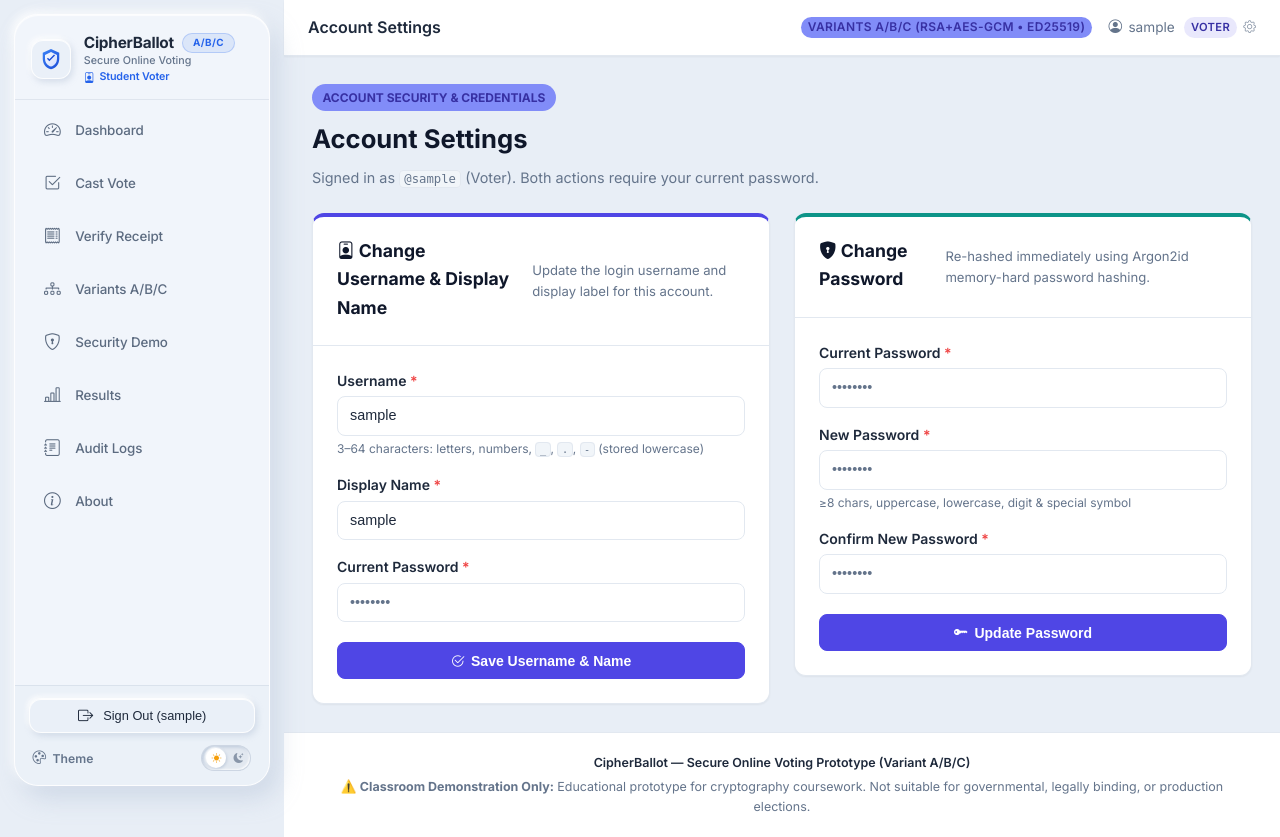
After one commit to vivek-agarwal05/CipherBallot-Voting-, a Flask app: page /auth/account in a window 1280 px wide. The commit adds this page. Run offline with Flask 3, Linux system fonts and the light colour scheme; the visitor is signed in with stand-in values (Sample User, id 1).

Commit message:
feat: add account settings to change username and password

```diff
--- a/app/auth/forms.py
+++ b/app/auth/forms.py
@@ -201,3 +201,63 @@ class ResetPasswordForm(FlaskForm):
         render_kw={'autocomplete': 'new-password', 'placeholder': '••••••••'},
     )
     submit = SubmitField('Reset Password')
+
+
+class AccountUsernameForm(FlaskForm):
+    """Update the authenticated user's username and display name after password confirmation."""
+    username = StringField(
+        'Username',
+        validators=[
+            DataRequired(message='Username is required.'),
+            Length(min=3, max=64, message='Username must be 3–64 characters.'),
+            Regexp(
+                r'^[a-zA-Z0-9_.\-]+$',
+                message='Username may only contain letters, digits, _, ., -',
+            ),
+        ],
+        render_kw={'autocomplete': 'username', 'placeholder': 'your_username'},
+    )
+    display_name = StringField(
+        'Display Name',
+        validators=[
+            DataRequired(message='Display name is required.'),
+            Length(min=2, max=128, message='Display name must be 2–128 characters.'),
+        ],
+        render_kw={'placeholder': 'Full or display name'},
+    )
+    current_password = PasswordField(
+        'Current Password (Required to Confirm)',
+        validators=[
+            DataRequired(message='Current password is required to update account details.'),
+        ],
+        render_kw={'autocomplete': 'current-password', 'placeholder': '••••••••'},
+    )
+    submit = SubmitField('Save Username & Name')
+
+
+class ChangePasswordForm(FlaskForm):
+    """Change the authenticated user's password after current password verification."""
+    current_password = PasswordField(
+        'Current Password',
+        validators=[
+            DataRequired(message='Current password is required.'),
+        ],
+        render_kw={'autocomplete': 'current-password', 'placeholder': '••••••••'},
+    )
+    new_password = PasswordField(
+        'New Password',
+        validators=[
+            DataRequired(message='New password is required.'),
+            Length(min=8, max=256, message='New password must be at least 8 characters.'),
+        ],
+        render_kw={'autocomplete': 'new-password', 'placeholder': '••••••••'},
+    )
+    confirm_password = PasswordField(
+        'Confirm New Password',
+        validators=[
+            DataRequired(message='Please confirm your new password.'),
+            EqualTo('new_password', message='New passwords must match.'),
+        ],
+        render_kw={'autocomplete': 'new-password', 'placeholder': '••••••••'},
+    )
+    submit = SubmitField('Update Password')
--- a/app/auth/routes.py
+++ b/app/auth/routes.py
@@ -38,7 +38,14 @@ from ..security.passwords import (
     verify_password,
     verify_password_reset_token,
 )
-from .forms import ForgotPasswordForm, LoginForm, RegisterForm, ResetPasswordForm
+from .forms import (
+    AccountUsernameForm,
+    ChangePasswordForm,
+    ForgotPasswordForm,
+    LoginForm,
+    RegisterForm,
+    ResetPasswordForm,
+)
 
 logger = logging.getLogger(__name__)
 
@@ -562,6 +569,133 @@ def reset_password(token: str):
 
 
 # ---------------------------------------------------------------------------
+# Authenticated Account Settings (Change Username / Display Name / Password)
+# ---------------------------------------------------------------------------
+
+def _render_account_settings(
+    username_form: AccountUsernameForm | None = None,
+    password_form: ChangePasswordForm | None = None,
+):
+    if username_form is None:
+        username_form = AccountUsernameForm(
+            username=current_user.username,
+            display_name=current_user.display_name,
+        )
+    if password_form is None:
+        password_form = ChangePasswordForm()
+    return render_template(
+        'auth/account.html',
+        username_form=username_form,
+        password_form=password_form,
+    )
+
+
+@auth_bp.route('/account', methods=['GET'])
+@login_required
+def account_settings():
+    """Display account security settings for the signed-in user."""
+    return _render_account_settings()
+
+
+@auth_bp.route('/account/username', methods=['POST'])
+@login_required
+@limiter.limit('10 per minute', methods=['POST'])
+def update_account_username():
+    """Update current user's username and display name after verifying current password."""
+    form = AccountUsernameForm()
+    if not form.validate_on_submit():
+        return _render_account_settings(username_form=form)
+
+    if not verify_password(current_user.password_hash, form.current_password.data):
+        flash('Current password is incorrect.', 'danger')
+        append_audit_event(
+            event_type='user.profile_update_failed',
+            actor_category='admin' if current_user.is_admin else 'user',
+            actor_ref=current_user.username,
+            payload={'ip': request.remote_addr, 'reason': 'invalid_current_password'},
+        )
+        return _render_account_settings(username_form=form)
+
+    new_username = form.username.data.strip().lower()
+    new_display_name = form.display_name.data.strip()
+    old_username = current_user.username
+    old_display_name = current_user.display_name
+
+    if new_username == old_username and new_display_name == old_display_name:
+        flash('No changes detected for username or display name.', 'info')
+        return redirect(url_for('auth.account_settings'))
+
+    if new_username != old_username:
+        clash = (
+            db.session.query(User)
+            .filter(func.lower(User.username) == new_username, User.id != current_user.id)
+            .first()
+        )
+        if clash:
+            flash(f'Username "{new_username}" is already in use. Please choose another.', 'danger')
+            return _render_account_settings(username_form=form)
+
+    current_user.username = new_username
+    current_user.display_name = new_display_name
+    db.session.commit()
+
+    append_audit_event(
+        event_type='user.profile_updated',
+        actor_category='admin' if current_user.is_admin else 'user',
+        actor_ref=new_username,
+        payload={
+            'old_username': old_username,
+            'new_username': new_username,
+            'ip': request.remote_addr,
+        },
+    )
+    flash(f'Account updated cleanly! Signed in as @{new_username}.', 'success')
+    return redirect(url_for('auth.account_settings'))
+
+
+@auth_bp.route('/account/password', methods=['POST'])
+@login_required
+@limiter.limit('10 per minute', methods=['POST'])
+def change_account_password():
+    """Change current user's password after current password verification and strength checks."""
+    form = ChangePasswordForm()
+    if not form.validate_on_submit():
+        return _render_account_settings(password_form=form)
+
+    if not verify_password(current_user.password_hash, form.current_password.data):
+        flash('Current password is incorrect.', 'danger')
+        append_audit_event(
+            event_type='user.password_change_failed',
+            actor_category='admin' if current_user.is_admin else 'user',
+            actor_ref=current_user.username,
+            payload={'ip': request.remote_addr, 'reason': 'invalid_current_password'},
+        )
+        return _render_account_settings(password_form=form)
+
+    new_password = form.new_password.data
+    pwd_ok, pwd_err = validate_password_strength(new_password)
+    if not pwd_ok:
+        flash(pwd_err, 'danger')
+        return _render_account_settings(password_form=form)
+
+    if verify_password(current_user.password_hash, new_password):
+        flash('New password must be different from your current password.', 'warning')
+        return _render_account_settings(password_form=form)
+
+    current_user.password_hash = hash_password(new_password)
+    db.session.commit()
+
+    append_audit_event(
+        event_type='user.password_changed',
+        actor_category='admin' if current_user.is_admin else 'user',
+        actor_ref=current_user.username,
+        payload={'ip': request.remote_addr},
+    )
+    flash('Your password has been updated cleanly.', 'success')
+    return redirect(url_for('auth.account_settings'))
+
+
+# ---------------------------------------------------------------------------
 # Helper
 # ---------------------------------------------------------------------------
 
--- a/app/templates/admin/users.html
+++ b/app/templates/admin/users.html
@@ -161,7 +161,9 @@
                 </form>
               </div>
             {% else %}
-              <small style="color:var(--text-muted)">Current User</small>
+              <a href="{{ url_for('auth.account_settings') }}" class="btn btn-outline btn-sm" title="Change your username or password">
+                <i class="bi bi-gear"></i> Account Settings
+              </a>
             {% endif %}
           </td>
         </tr>
--- /dev/null
+++ b/app/templates/auth/account.html
@@ -0,0 +1,136 @@
+{% extends "base.html" %}
+{% block title %}Account Settings — CipherBallot{% endblock %}
+{% block topbar_title %}Account Settings{% endblock %}
+{% block content %}
+<div class="page-header" style="margin-bottom:1.5rem;">
+  <div style="display:inline-block;padding:0.25rem 0.65rem;background:var(--primary-light);color:var(--primary-dark);border-radius:9999px;font-size:0.75rem;font-weight:700;margin-bottom:0.5rem;">
+    ACCOUNT SECURITY &amp; CREDENTIALS
+  </div>
+  <h1 style="font-size:1.6rem;font-weight:700;color:var(--navy);margin:0 0 0.35rem 0;">
+    Account Settings
+  </h1>
+  <p style="color:var(--text-muted);font-size:0.9rem;margin:0;">
+    Signed in as <code>@{{ current_user.username }}</code> ({{ current_user.role|capitalize }}). Both actions require your current password.
+  </p>
+</div>
+
+{% if current_user.is_admin %}
+<div class="alert alert-info" style="margin-bottom:1.5rem;">
+  <i class="bi bi-info-circle-fill"></i>
+  <span>
+    If deployed with <code>ADMIN_USERNAME</code> in Render environment variables and you change your username here,
+    also update <code>ADMIN_USERNAME</code> on Render so future restarts do not recreate the old bootstrap username.
+  </span>
+</div>
+{% endif %}
+
+<div style="display:grid;grid-template-columns:repeat(auto-fit, minmax(320px, 1fr));gap:1.5rem;align-items:start;">
+  <!-- Card 1: Username & Display Name -->
+  <div class="card" style="box-shadow:var(--shadow-sm);border-top:4px solid var(--primary);">
+    <div class="card-header" style="padding:1.25rem 1.5rem;">
+      <h2 style="font-size:1.1rem;font-weight:700;margin:0 0 0.2rem 0;color:var(--navy);">
+        <i class="bi bi-person-badge"></i> Change Username &amp; Display Name
+      </h2>
+      <p style="font-size:0.82rem;color:var(--text-muted);margin:0;">
+        Update the login username and display label for this account.
+      </p>
+    </div>
+    <div class="card-body" style="padding:1.5rem;">
+      <form method="post" action="{{ url_for('auth.update_account_username') }}" novalidate>
+        {{ username_form.hidden_tag() }}
+
+        <div class="form-group" style="margin-bottom:1rem;">
+          <label for="username" style="font-weight:600;font-size:0.875rem;margin-bottom:0.25rem;display:block;">
+            Username <span style="color:var(--danger)">*</span>
+          </label>
+          {{ username_form.username(class="form-control" + (" is-invalid" if username_form.username.errors else ""), id="username") }}
+          <small style="font-size:0.75rem;color:var(--text-muted);display:block;margin-top:0.2rem;">
+            3–64 characters: letters, numbers, <code>_</code>, <code>.</code>, <code>-</code> (stored lowercase)
+          </small>
+          {% for error in username_form.username.errors %}
+            <div style="color:var(--danger);font-size:0.8rem;margin-top:0.25rem;">{{ error }}</div>
+          {% endfor %}
+        </div>
+
+        <div class="form-group" style="margin-bottom:1rem;">
+          <label for="display_name" style="font-weight:600;font-size:0.875rem;margin-bottom:0.25rem;display:block;">
+            Display Name <span style="color:var(--danger)">*</span>
+          </label>
+          {{ username_form.display_name(class="form-control" + (" is-invalid" if username_form.display_name.errors else ""), id="display_name") }}
+          {% for error in username_form.display_name.errors %}
+            <div style="color:var(--danger);font-size:0.8rem;margin-top:0.25rem;">{{ error }}</div>
+          {% endfor %}
+        </div>
+
+        <div class="form-group" style="margin-bottom:1.25rem;">
+          <label for="username_current_password" style="font-weight:600;font-size:0.875rem;margin-bottom:0.25rem;display:block;">
+            Current Password <span style="color:var(--danger)">*</span>
+          </label>
+          {{ username_form.current_password(class="form-control" + (" is-invalid" if username_form.current_password.errors else ""), id="username_current_password") }}
+          {% for error in username_form.current_password.errors %}
+            <div style="color:var(--danger);font-size:0.8rem;margin-top:0.25rem;">{{ error }}</div>
+          {% endfor %}
+        </div>
+
+        <button type="submit" class="btn btn-primary" style="width:100%;padding:0.6rem;font-weight:600;">
+          <i class="bi bi-check2-circle"></i> Save Username &amp; Name
+        </button>
+      </form>
+    </div>
+  </div>
+
+  <!-- Card 2: Change Password -->
+  <div class="card" style="box-shadow:var(--shadow-sm);border-top:4px solid var(--success);">
+    <div class="card-header" style="padding:1.25rem 1.5rem;">
+      <h2 style="font-size:1.1rem;font-weight:700;margin:0 0 0.2rem 0;color:var(--navy);">
+        <i class="bi bi-shield-lock-fill"></i> Change Password
+      </h2>
+      <p style="font-size:0.82rem;color:var(--text-muted);margin:0;">
+        Re-hashed immediately using Argon2id memory-hard password hashing.
+      </p>
+    </div>
+    <div class="card-body" style="padding:1.5rem;">
+      <form method="post" action="{{ url_for('auth.change_account_password') }}" novalidate>
+        {{ password_form.hidden_tag() }}
+
+        <div class="form-group" style="margin-bottom:1rem;">
+          <label for="current_password" style="font-weight:600;font-size:0.875rem;margin-bottom:0.25rem;display:block;">
+            Current Password <span style="color:var(--danger)">*</span>
+          </label>
+          {{ password_form.current_password(class="form-control" + (" is-invalid" if password_form.current_password.errors else ""), id="current_password") }}
+          {% for error in password_form.current_password.errors %}
+            <div style="color:var(--danger);font-size:0.8rem;margin-top:0.25rem;">{{ error }}</div>
+          {% endfor %}
+        </div>
+
+        <div class="form-group" style="margin-bottom:1rem;">
+          <label for="new_password" style="font-weight:600;font-size:0.875rem;margin-bottom:0.25rem;display:block;">
+            New Password <span style="color:var(--danger)">*</span>
+          </label>
+          {{ password_form.new_password(class="form-control" + (" is-invalid" if password_form.new_password.errors else ""), id="new_password") }}
+          <small style="font-size:0.75rem;color:var(--text-muted);display:block;margin-top:0.2rem;">
+            &ge;8 chars, uppercase, lowercase, digit &amp; special symbol
+          </small>
+          {% for error in password_form.new_password.errors %}
+            <div style="color:var(--danger);font-size:0.8rem;margin-top:0.25rem;">{{ error }}</div>
+          {% endfor %}
+        </div>
+
+        <div class="form-group" style="margin-bottom:1.25rem;">
+          <label for="confirm_password" style="font-weight:600;font-size:0.875rem;margin-bottom:0.25rem;display:block;">
+            Confirm New Password <span style="color:var(--danger)">*</span>
+          </label>
+          {{ password_form.confirm_password(class="form-control" + (" is-invalid" if password_form.confirm_password.errors else ""), id="confirm_password") }}
+          {% for error in password_form.confirm_password.errors %}
+            <div style="color:var(--danger);font-size:0.8rem;margin-top:0.25rem;">{{ error }}</div>
+          {% endfor %}
+        </div>
+
+        <button type="submit" class="btn btn-primary" style="width:100%;padding:0.6rem;font-weight:600;">
+          <i class="bi bi-key-fill"></i> Update Password
+        </button>
+      </form>
+    </div>
+  </div>
+</div>
+{% endblock %}
--- a/app/templates/base.html
+++ b/app/templates/base.html
@@ -221,10 +221,13 @@
           Variants {{ project_variant }} (RSA+AES-GCM • Ed25519)
         </a>
         {% if current_user.is_authenticated %}
-          <span style="font-size:.85rem;color:var(--text-muted);display:flex;align-items:center;gap:0.4rem;">
+          <a href="{{ url_for('auth.account_settings') }}"
+             style="font-size:.85rem;color:var(--text-muted);display:flex;align-items:center;gap:0.4rem;text-decoration:none;"
+             title="Account Settings — Change Username or Password">
             <i class="bi bi-person-circle"></i> {{ current_user.display_name }}
             <span class="badge badge-primary" style="margin-left:.2rem;text-transform:uppercase;">{{ current_user.role }}</span>
-          </span>
+            <i class="bi bi-gear" style="font-size:0.8rem;opacity:0.75;"></i>
+          </a>
         {% else %}
           <a href="{{ url_for('auth.login') }}" class="btn btn-sm btn-primary">Sign In</a>
         {% endif %}
```
Also changed, not shown: tests/test_production_and_onboarding.py (+62 -0 lines).
